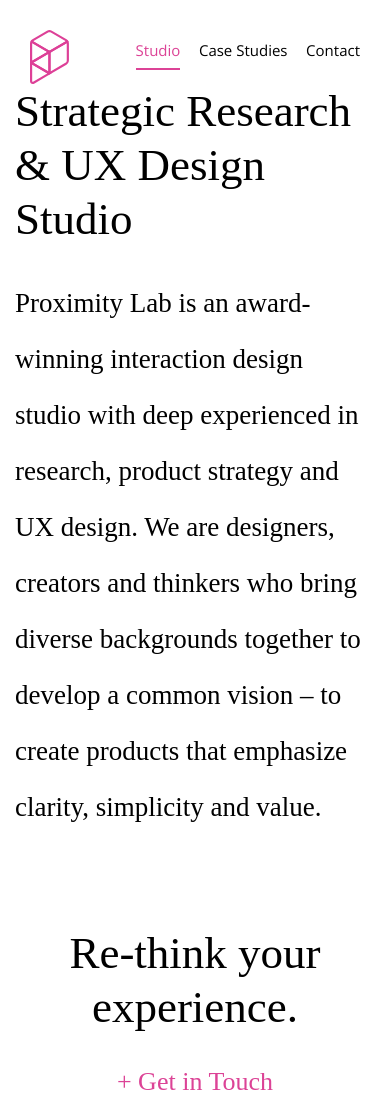
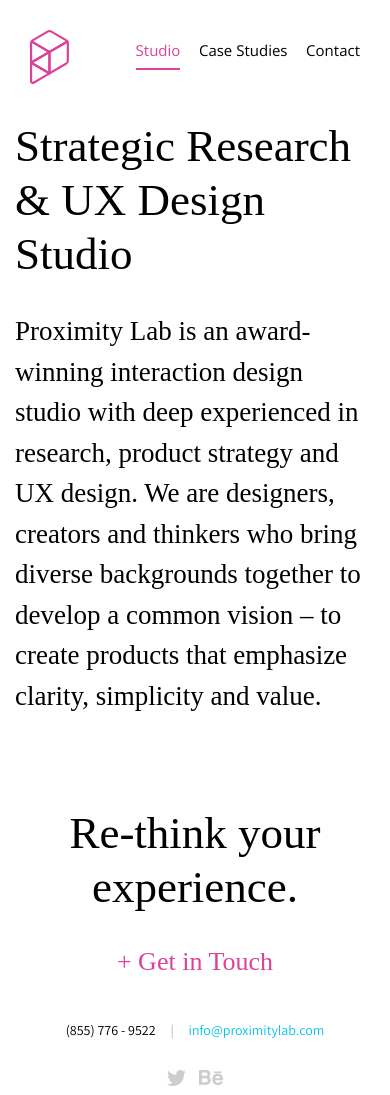
Before and after one commit to ProximityLab/proximitylab.com, a PHP site: page /studio in a window 390 px wide. Shown: the top 1095 px of the page. Run offline with PHP 8.4, Linux system fonts and the light colour scheme; data that the repository does not hold is empty; some libraries are stand-ins or nearby versions; some web fonts are replaced.

Commit message:
refactor: responsive adjustments to Studio copy

```diff
--- a/src/css/studio.css
+++ b/src/css/studio.css
@@ -1,6 +1,16 @@
 /**
  * Studio info
  */
+
+.studio-container {
+    margin-top: 35px;
+}
+
+@media (min-width: 576px) {
+    .studio-container {
+        margin-top: 130px;
+    }
+}
 
 .studio-heading {
     font-size: 45px;
@@ -12,5 +22,11 @@
     font-size: 27px;
     font-family: "aleoregular";
     color: rgb(0, 0, 0);
-    line-height: 2.074;
+    line-height: 1.5;
 }
+
+@media (min-width: 576px) {
+    .studio-copy {
+        line-height: 2.074;
+    }
+}
--- a/src/includes/pages/studio.php
+++ b/src/includes/pages/studio.php
@@ -1,5 +1,5 @@
 <!-- Studio info -->
-<div class="container">
+<div class="container studio-container">
     <div class="row">
         <div class="col">
             <h1 class="studio-heading mb-5">Strategic Research &amp; UX Design Studio</h1>
```
